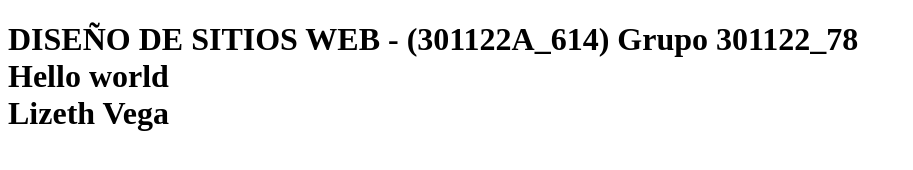
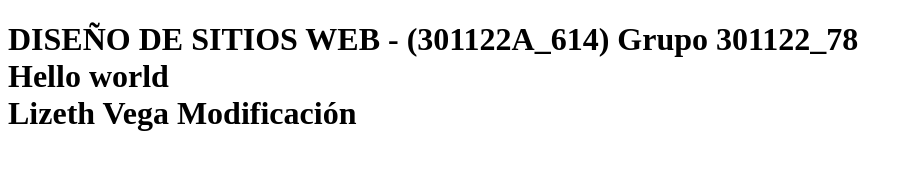
Before and after one commit to lizeth-vega/proyecto_git, a plain HTML site: page index.html in a window 1280 px wide. Shown: the whole page, without its empty margins (0-913 px from the left). Drawn offline with Linux system fonts and the light colour scheme.

Commit message:
Modificación

```diff
--- a/index.html
+++ b/index.html
@@ -11,6 +11,7 @@
       DISEÑO DE SITIOS WEB - (301122A_614) Grupo 301122_78 <br>
           Hello  world <br>
               Lizeth Vega
+	Modificación
   </h1>
 </body>
 </html>
```
